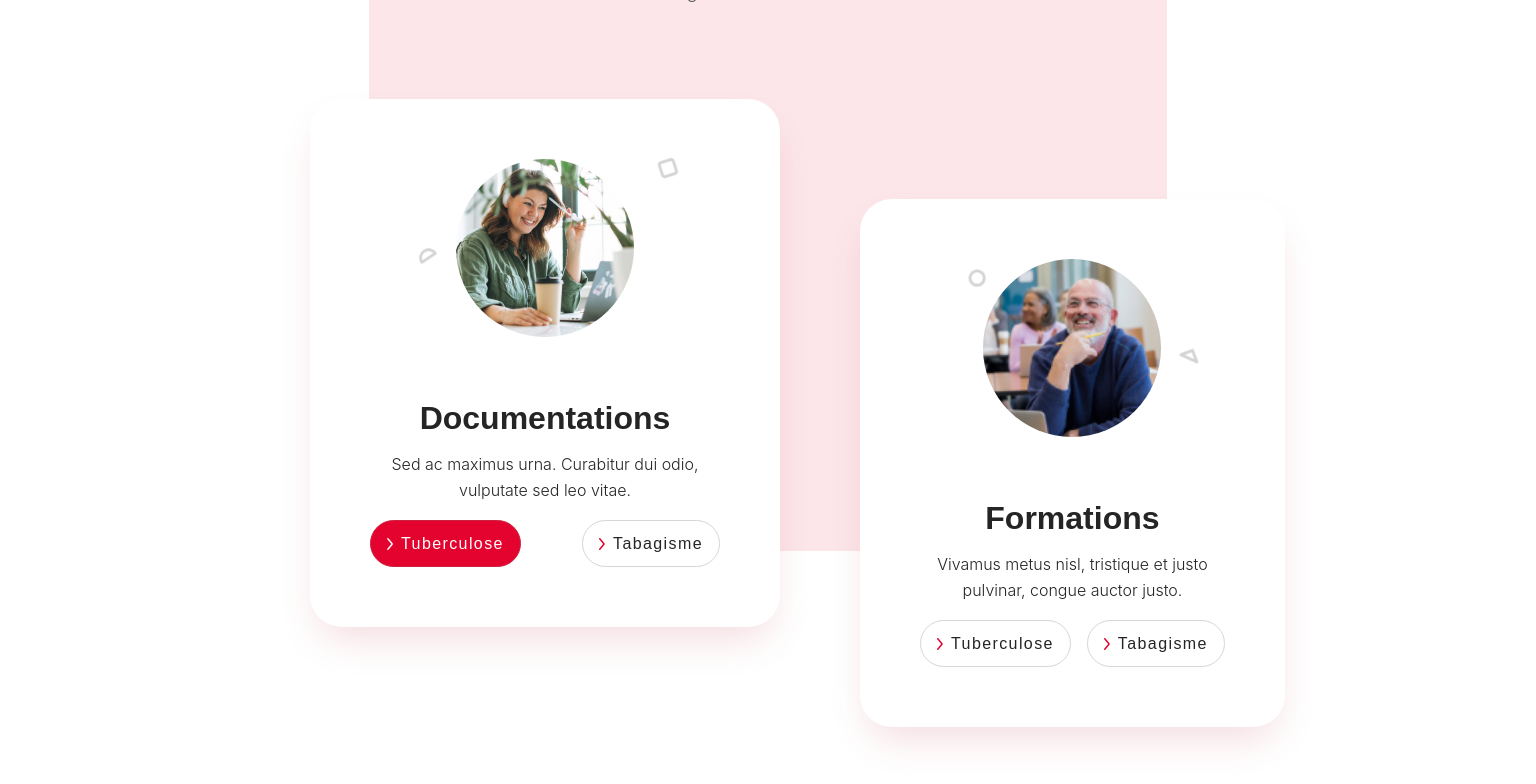
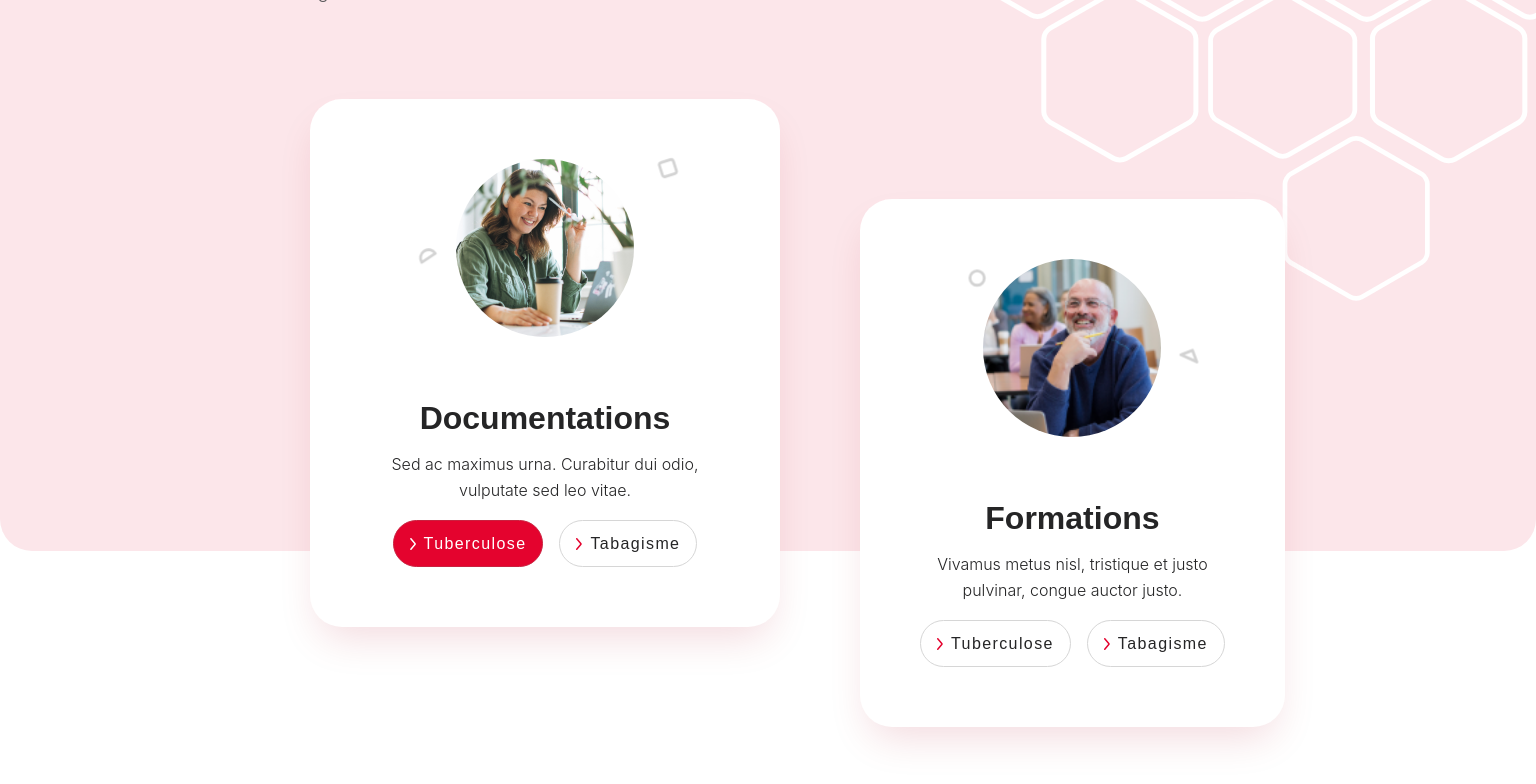
Before and after one commit to sadicoman/Fares_test, a React (Vite) app in the folder developpement/Fares/: page / in a window 1536 px wide. Shown: the part 1594-2378 px from the top of the page. Built offline with nearby package versions, Linux system fonts and the light colour scheme.

Commit message:
UPDATE : nav + center btn resource card

```diff
--- a/developpement/Fares/src/components/common/Card/ResourceCard/ResourceCard.scss
+++ b/developpement/Fares/src/components/common/Card/ResourceCard/ResourceCard.scss
@@ -56,7 +56,7 @@
 
 .resource-card__buttons {
 	display: flex;
-	justify-content: space-between;
+	justify-content: center;
 	gap: 16px;
 	width: 100%;
 }
--- a/developpement/Fares/src/components/common/FakeButtonWithIconRight/FakeButtonWithIconRight.scss
+++ b/developpement/Fares/src/components/common/FakeButtonWithIconRight/FakeButtonWithIconRight.scss
@@ -20,12 +20,12 @@
 	}
 
 	&:hover {
-		color: #1a73e8;
-		border-bottom: 2px solid #1a73e8;
+		color: #e20031;
+		border-bottom: 2px solid #e20031;
 
 		.icon {
 			path {
-				stroke: #1a73e8;
+				stroke: #e20031;
 			}
 		}
 	}
--- a/developpement/Fares/src/components/layout/Header/Navbar/Navbar.scss
+++ b/developpement/Fares/src/components/layout/Header/Navbar/Navbar.scss
@@ -53,7 +53,6 @@ body[data-menu] {
 	text-align: center;
 
 	&--actif {
-		background-color: var(--color-background);
 		.menu__lien {
 			color: var(--color-primary);
 		}
--- a/developpement/Fares/src/pages/Home/Home.scss
+++ b/developpement/Fares/src/pages/Home/Home.scss
@@ -28,6 +28,10 @@
 }
 
 @media screen and (min-width: 1400px) {
+	.ressources__container {
+		display: inherit;
+		justify-content: inherit;
+	}
 	.resource-card-container {
 		top: 460px;
 		left: 310px;
```
